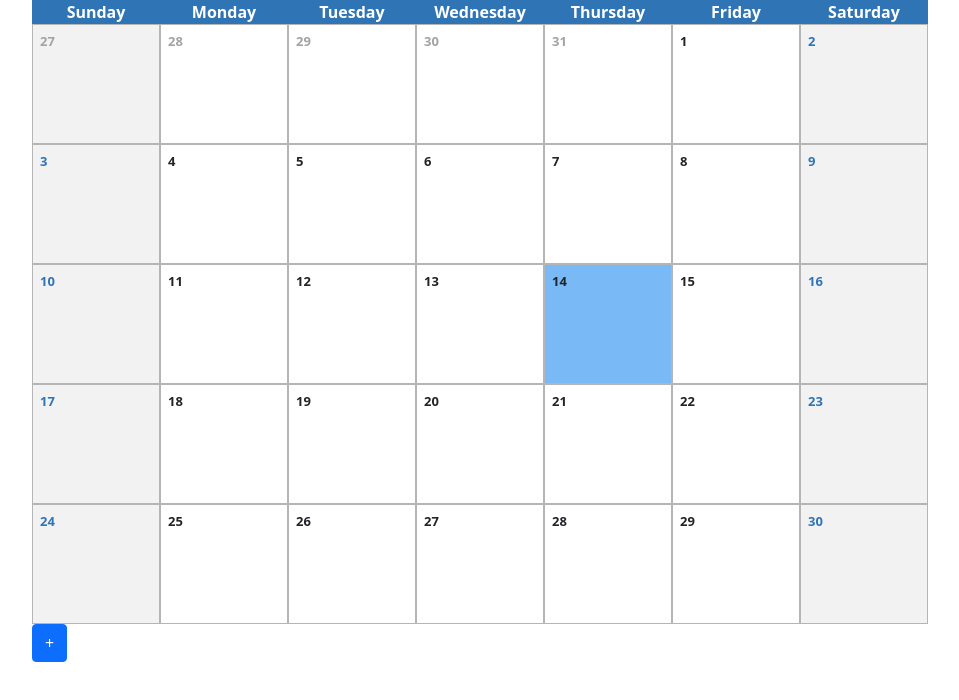
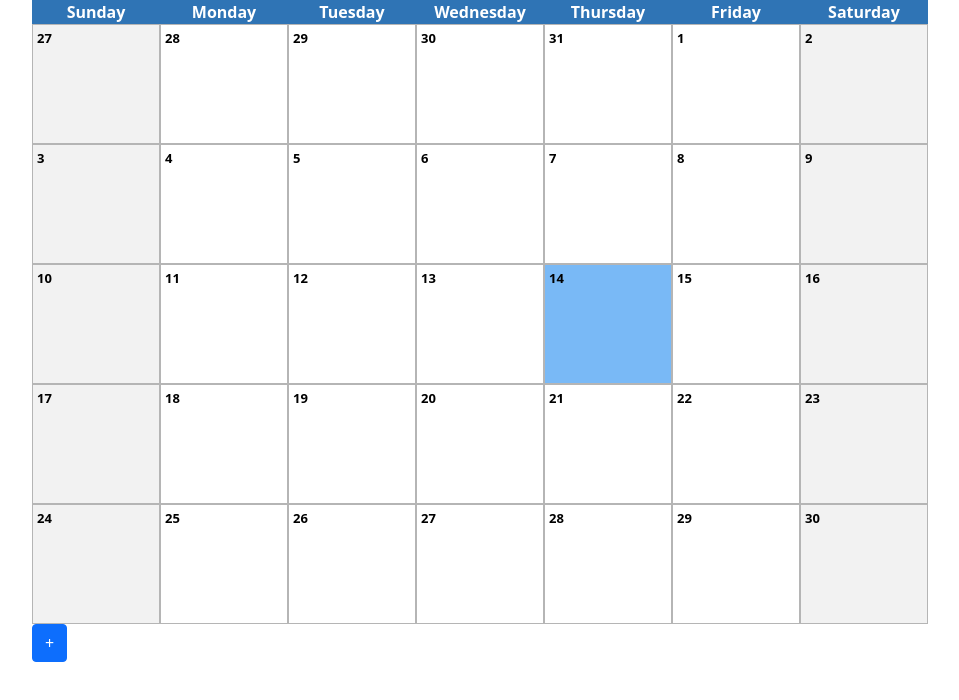
Before and after one commit to pablolucianop/react-calendar-plp, a React (Create React App) app: page / in a window 1280 px wide. Shown: the top 700 px of the page, without its empty margins (160-1119 px from the left). Built offline with nearby package versions, Linux system fonts and the light colour scheme.

Commit message:
adapt margins reminder

```diff
--- a/src/components/Day.css
+++ b/src/components/Day.css
@@ -9,13 +9,22 @@
   scrollbar-width: none; /* Firefox */
 }
 
+.number-of-day {
+  position: fixed;
+  color: rgb(0, 0, 0);
+  margin: -15px;
+  width: 20px;
+  height: 20px;
+  /* background-color: blue; */
+}
+
 .day {
   border: #b5b5b5 1px solid;
   background-color: #ffffff;
   height: 15vh;
   font-size: small;
   font-weight: bold;
-  padding: 7px;
+  padding: 19px;
   overflow-y: scroll;
 }
 
--- a/src/components/Day.js
+++ b/src/components/Day.js
@@ -36,7 +36,7 @@ const Day = ({
         `}
       onClick={handleShow}
     >
-      {numberOfDay}
+      <div className="number-of-day">{numberOfDay}</div>
       {console.log('DAYYS messages', day, messages)}
 
       {/* (function (rem) {
--- a/src/components/Reminder.css
+++ b/src/components/Reminder.css
@@ -3,7 +3,7 @@
   display: flex;
   flex-direction: column;
   /* padding: 10px; */
-  padding-left: 5px;
+  margin-left: 5px;
 }
 .close {
   right: 0;
```
